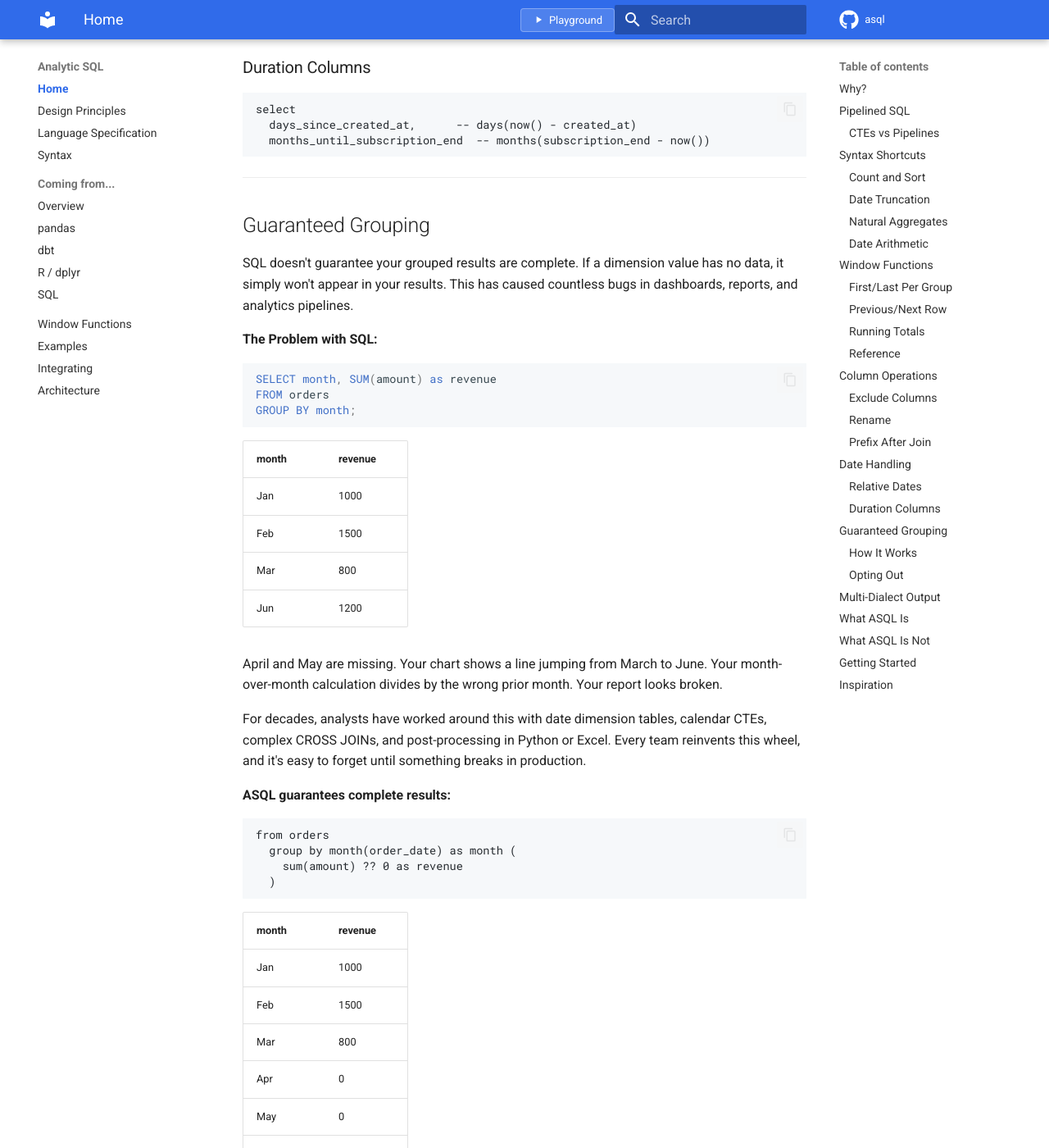
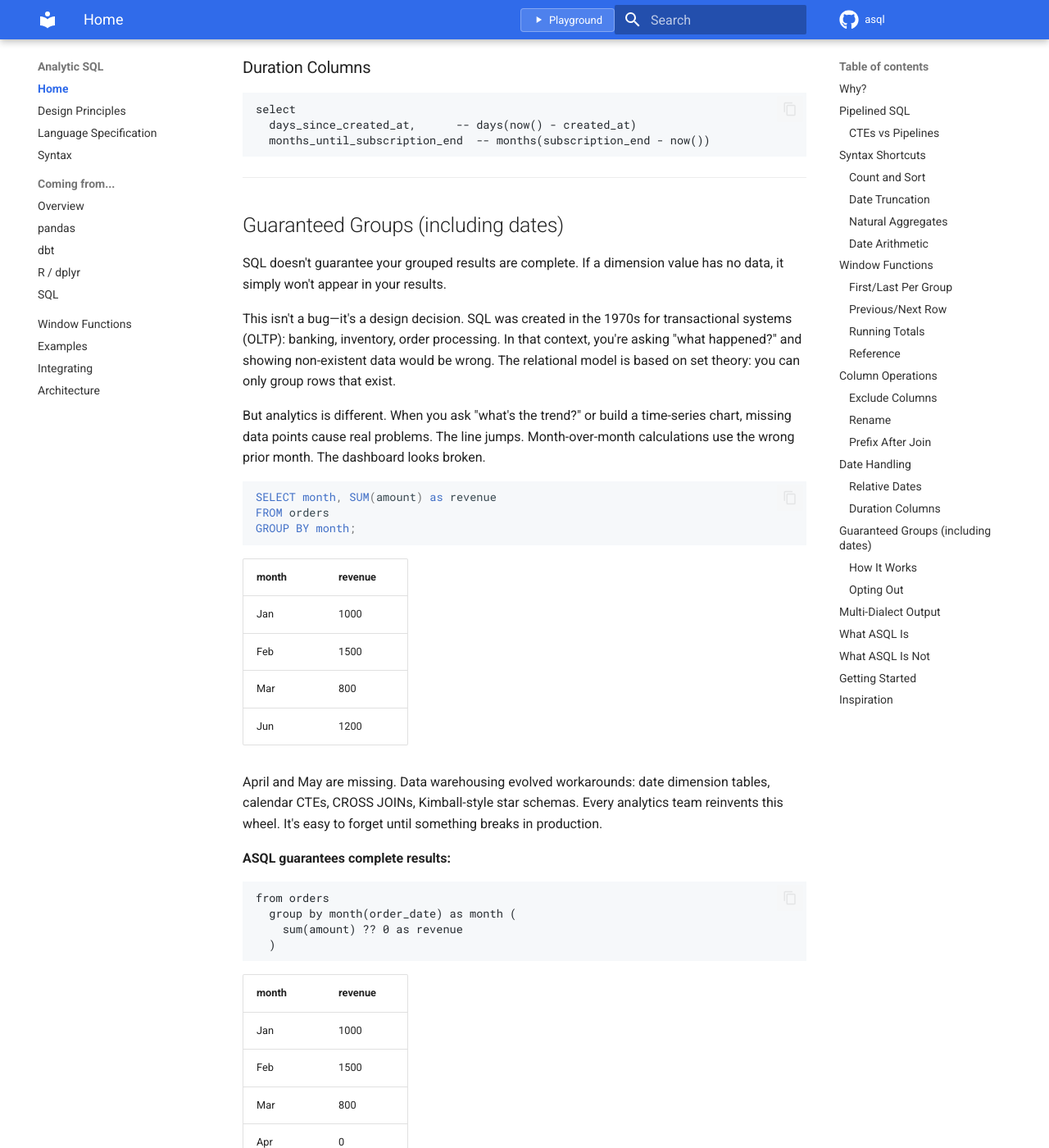
Before and after one commit to davefowler/asql, an MkDocs documentation site: the page built from docs/index.md, in a window 1280 px wide and 1400 px high, scrolled down 5421 px. Shown: the whole window at 82% size. Built offline with MkDocs 1.6.1 and Material for MkDocs 9.7.7, drawn with Linux system fonts in a browser that asks for light colours; nearby versions of some CDN libraries; comment, search, counter and statistics services are not loaded.

Commit message:
Add historical context for why SQL lacks guaranteed groups
- SQL designed in 1970s for OLTP (transactional), not analytics
- Relational model based on set theory: can't group non-existent rows
- Makes sense for "what happened?" queries, not "what's the trend?"
- Reference data warehousing workarounds (Kimball, dimension tables)

````diff
--- a/docs/index.md
+++ b/docs/index.md
@@ -242,12 +242,13 @@ select
 
 ---
 
-## Guaranteed Grouping
+## Guaranteed Groups (including dates)
 
-SQL doesn't guarantee your grouped results are complete. If a dimension value has no data, it simply won't appear in your results. This has caused countless bugs in dashboards, reports, and analytics pipelines.
+SQL doesn't guarantee your grouped results are complete. If a dimension value has no data, it simply won't appear in your results.
 
-**The Problem with SQL:**
+This isn't a bug—it's a design decision. SQL was created in the 1970s for transactional systems (OLTP): banking, inventory, order processing. In that context, you're asking "what happened?" and showing non-existent data would be wrong. The relational model is based on set theory: you can only group rows that exist.
 
+But analytics is different. When you ask "what's the trend?" or build a time-series chart, missing data points cause real problems. The line jumps. Month-over-month calculations use the wrong prior month. The dashboard looks broken.
 ```sql
 SELECT month, SUM(amount) as revenue
 FROM orders
@@ -261,9 +262,7 @@ GROUP BY month;
 | Mar   | 800     |
 | Jun   | 1200    |
 
-April and May are missing. Your chart shows a line jumping from March to June. Your month-over-month calculation divides by the wrong prior month. Your report looks broken.
-
-For decades, analysts have worked around this with date dimension tables, calendar CTEs, complex CROSS JOINs, and post-processing in Python or Excel. Every team reinvents this wheel, and it's easy to forget until something breaks in production.
+April and May are missing. Data warehousing evolved workarounds: date dimension tables, calendar CTEs, CROSS JOINs, Kimball-style star schemas. Every analytics team reinvents this wheel. It's easy to forget until something breaks in production.
 
 **ASQL guarantees complete results:**
 
````
